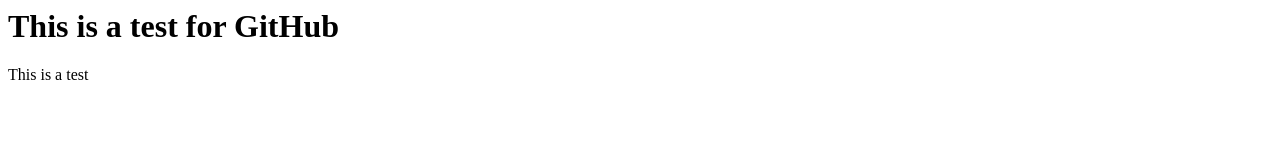
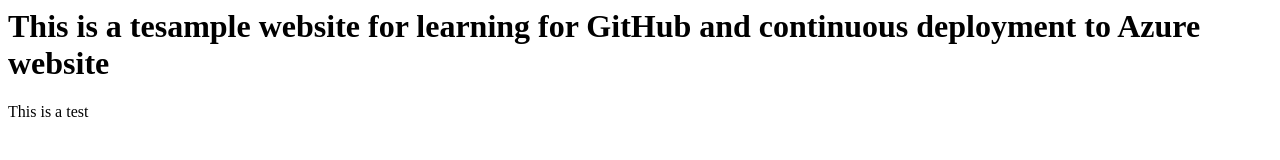
Before and after one commit to ogo1/ogotest, a plain HTML site: page index.html in a window 1280 px wide. Drawn offline with Linux system fonts and the light colour scheme.

Commit message:
Changed  heading in Index.html

```diff
--- a/index.html
+++ b/index.html
@@ -5,7 +5,7 @@
 		</head>
 		<body>
 
-			<h1>This is a test for GitHub</h1>
+			<h1>This is a tesample website for learning for GitHub and continuous deployment to Azure website</h1>
 			<p>This is a test</p>
 
 		</body>
```
